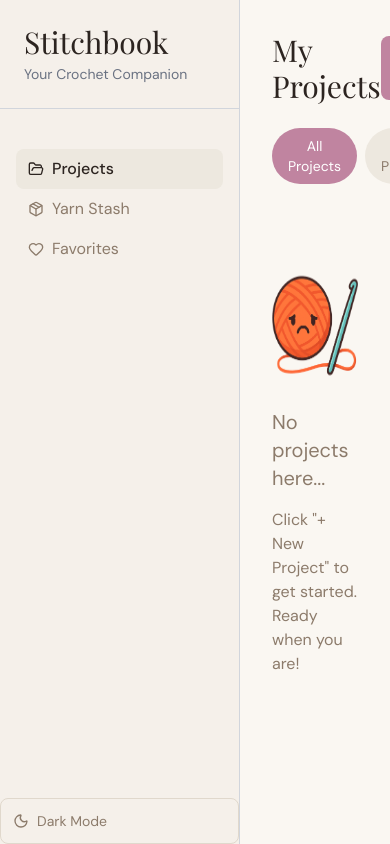
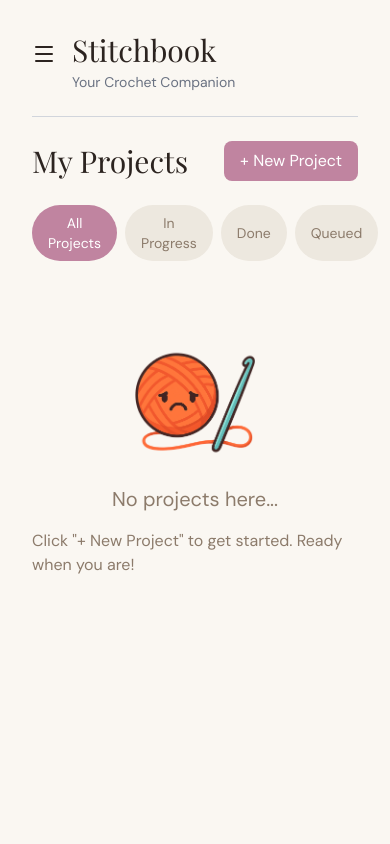
Before and after one commit to janeta1/crochet-app, a React (Vite) app: page /projects in a window 390 px wide. Built offline with nearby package versions, Linux system fonts and the light colour scheme.

Commit message:
Fix responsiveness

```diff
--- a/src/components/Layout.jsx
+++ b/src/components/Layout.jsx
@@ -1,11 +1,46 @@
 import { Outlet } from "react-router-dom";
 import Sidebar from "./Sidebar";
+import { useState } from "react";
+import { Menu, X } from "lucide-react";
 
 function Layout({ isDark, toggleTheme }) {
+  const [sidebarOpen, setSidebarOpen] = useState(window.innerWidth >= 1024);
+
   return (
     <div className="flex h-screen">
-      <Sidebar isDark={isDark} toggleTheme={toggleTheme} />
+      {/* mobile only */}
+      {sidebarOpen && (
+        <div
+          onClick={() => setSidebarOpen(false)}
+          className="fixed inset-0 bg-black/50 z-40 lg:hidden"
+        />
+      )}
+
+      {/* sidebar - always visible on desktop, toggleable on mobile */}
+      <div
+        className={`fixed lg:static inset-y-0 left-0 z-50 transform transition-transform duration-300 ${sidebarOpen ? "translate-x-0" : "-translate-x-full lg:translate-x-0"}`}
+      >
+        <Sidebar
+          isDark={isDark}
+          toggleTheme={toggleTheme}
+        />
+      </div>
+
       <main className="flex-1 overflow-y-auto p-8 bg-bg-primary">
+        <div className={`lg:hidden flex items-center gap-4 pb-6 mb-6 ${!sidebarOpen ? "border-b border-gray-300" : ""}`}>
+          <button
+            onClick={() => setSidebarOpen(true)}
+            className="mb-4 text-text-primary hover:text-accent"
+          >
+            <Menu size={24} />
+          </button>
+          {!sidebarOpen && (
+            <div>
+              <h1 className="text-3xl font-serif mb-1">Stitchbook</h1>
+              <p className="text-sm text-gray-500">Your Crochet Companion</p>
+            </div>
+          )}
+        </div>
         <Outlet />
       </main>
     </div>
--- a/src/components/ProjectModal.jsx
+++ b/src/components/ProjectModal.jsx
@@ -20,7 +20,13 @@ function ProjectModal({ onClose, onAdd, project, yarns }) {
       ...formData,
       parts: [
         ...formData.parts,
-        { id: Date.now().toString(), name: "", totalRows: 0, completedRows: 0, quantity: 1 },
+        {
+          id: Date.now().toString(),
+          name: "",
+          totalRows: 0,
+          completedRows: 0,
+          quantity: 1,
+        },
       ],
     });
   }
@@ -43,7 +49,7 @@ function ProjectModal({ onClose, onAdd, project, yarns }) {
 
   return (
     // should cover the entire screen
-    <div className="fixed inset-0 bg-black/50 flex items-center justify-center z-50">
+    <div className="fixed inset-0 bg-black/50 flex items-center justify-center z-50 p-4">
       <div className="bg-bg-card rounded-xl p-6 w-full max-w-lg max-h-[90vh] overflow-y-auto">
         <div className="flex justify-between items-center mb-6">
           <h3 className="text-xl">
@@ -197,12 +203,29 @@ function ProjectModal({ onClose, onAdd, project, yarns }) {
               </p>
             )}
 
-            {formData.parts.map((part) => (
-              <div key={part.id} className="flex gap-2 items-center mb-2">
+            {formData.parts.map((part, index) => (
+              <div
+                key={part.id}
+                className="border border-border rounded-lg p-2 mb-3"
+              >
+                <div className="flex justify-between items-center mb-2">
+                  <span className="text-sm text-text-secondary">
+                    Part {index + 1}
+                  </span>
+                  <button
+                    onClick={() => removePart(part.id)}
+                    className="text-text-secondary hover:text-red-500 cursor-pointer"
+                  >
+                    <Trash2 size={16} />
+                  </button>
+                </div>
+                <div className="flex flex-wrap gap-3">
                   <input
                     type="text"
                     value={part.name}
-                  onChange={(e) => updatePart(part.id, "name", e.target.value)}
+                    onChange={(e) =>
+                      updatePart(part.id, "name", e.target.value)
+                    }
                     placeholder="Part name"
                     className="flex-1 px-3 py-2 rounded-lg border border-border bg-bg-primary text-text-primary text-sm focus:outline-none focus:border-accent"
                   />
@@ -218,7 +241,7 @@ function ProjectModal({ onClose, onAdd, project, yarns }) {
                         parseInt(e.target.value) || 1,
                       )
                     }
-                  className="w-30 px-3 py-2 rounded-lg border border-border bg-bg-primary text-text-primary text-sm focus:outline-none focus:border-accent"
+                    className="w-25 px-3 py-2 rounded-lg border border-border bg-bg-primary text-text-primary text-sm focus:outline-none focus:border-accent"
                   />
                   <input
                     type="number"
@@ -227,14 +250,9 @@ function ProjectModal({ onClose, onAdd, project, yarns }) {
                       updatePart(part.id, "totalRows", e.target.value)
                     }
                     placeholder="Total rows"
-                  className="w-30 px-3 py-2 rounded-lg border border-border bg-bg-primary text-text-primary text-sm focus:outline-none focus:border-accent"
+                    className="w-25 px-3 py-2 rounded-lg border border-border bg-bg-primary text-text-primary text-sm focus:outline-none focus:border-accent"
                   />
-                <button
-                  onClick={() => removePart(part.id)}
-                  className="text-sm text-text-secondary hover:text-red-500 cursor-pointer"
-                >
-                  <Trash2 size={16} />
-                </button>
+                </div>
               </div>
             ))}
           </div>
--- a/src/components/SessionModal.jsx
+++ b/src/components/SessionModal.jsx
@@ -10,8 +10,8 @@ function SessionModal({ onAdd, onClose, project }) {
   });
 
   return (
-    <div className="fixed inset-0 bg-black/50 flex items-center justify-center z-50">
-      <div className="bg-bg-card rounded-xl p-6 w-full max-w-md">
+    <div className="fixed inset-0 bg-black/50 flex items-center justify-center z-50 p-4">
+      <div className="bg-bg-card rounded-xl p-6 w-full max-w-lg max-h-[90vh] overflow-y-auto">
         <div className="flex justify-between items-center mb-6">
           <h3 className="text-xl">Add Session</h3>
           <button
@@ -82,7 +82,10 @@ function SessionModal({ onAdd, onClose, project }) {
                         ...formData,
                         partUpdates: {
                           ...formData.partUpdates,
-                          [part.id]: e.target.value === '' ? '' : parseInt(e.target.value) || 0,
+                          [part.id]:
+                            e.target.value === ""
+                              ? ""
+                              : parseInt(e.target.value) || 0,
                         },
                       });
                     }}
--- a/src/index.css
+++ b/src/index.css
@@ -81,3 +81,16 @@ h2,
 h3 {
   font-family: "Playfair Display", serif;
 }
+
+::-webkit-scrollbar {
+  width: 4px;
+}
+
+::-webkit-scrollbar-thumb {
+  background: var(--border);
+  border-radius: 99px;
+}
+
+::-webkit-scrollbar-thumb:hover {
+  background: var(--accent);
+}
--- a/src/pages/ProjectsPage.jsx
+++ b/src/pages/ProjectsPage.jsx
@@ -1,4 +1,4 @@
-import { useState } from "react";
+import { useState, useEffect } from "react";
 import ProjectCard from "../components/ProjectCard";
 import { Heart } from "lucide-react";
 import ProjectModal from "../components/ProjectModal";
@@ -36,6 +36,15 @@ function ProjectsPage({
   const filteredProjects = projects.filter(
     (p) => activeFilter === "all" || p.status === activeFilter,
   );
+
+  useEffect(() => {
+    if (
+      selectedProject &&
+      !filteredProjects.find((p) => p.id === selectedProject.id)
+    ) {
+      setSelectedProject(null);
+    }
+  }, [activeFilter, projects]);
 
   return (
     <div>
```
Lines whose indentation alone changed are shown as unchanged.
